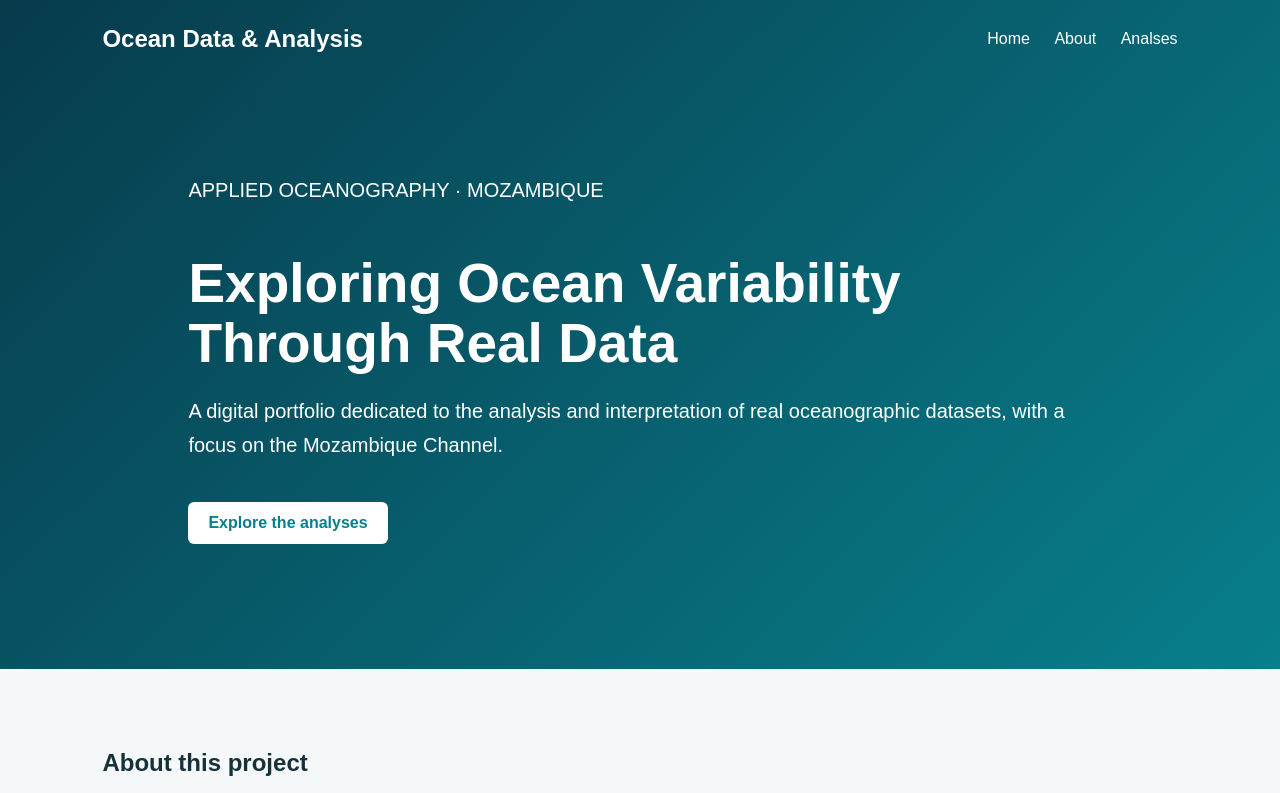
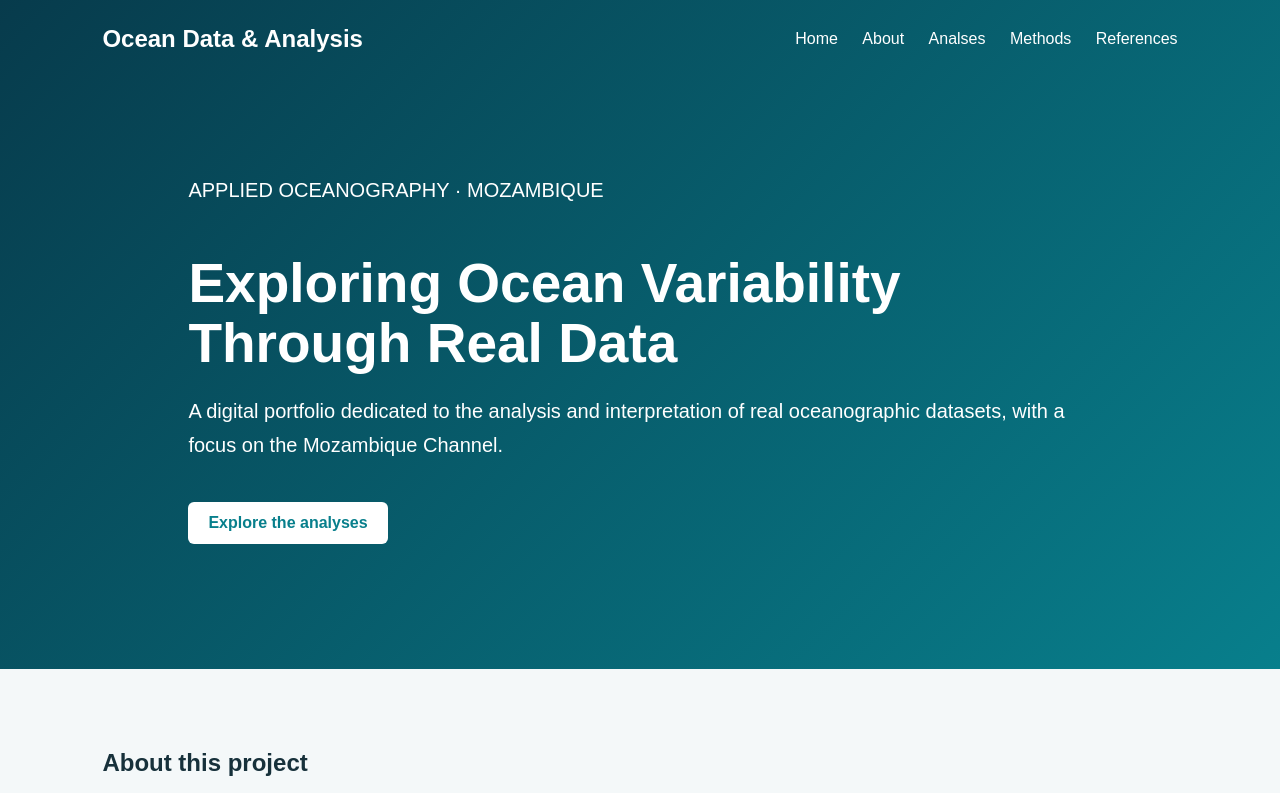
Before and after one commit to ivaldofumo/ivaldofumo.github.io, a plain HTML site: page index.html in a window 1280 px wide. Shown: the top 793 px of the page. Drawn offline with Linux system fonts and the light colour scheme.

Commit message:
Update index.html

```diff
--- a/index.html
+++ b/index.html
@@ -107,6 +107,8 @@
             <a href="index.html">Home</a>
             <a href="about.html">About</a>
             <a href="analyses.html">Analses</a>
+            <a href="methods.html">Methods</a>
+            <a href="references.html">References</a>
         </div>
 
     </nav>
```
